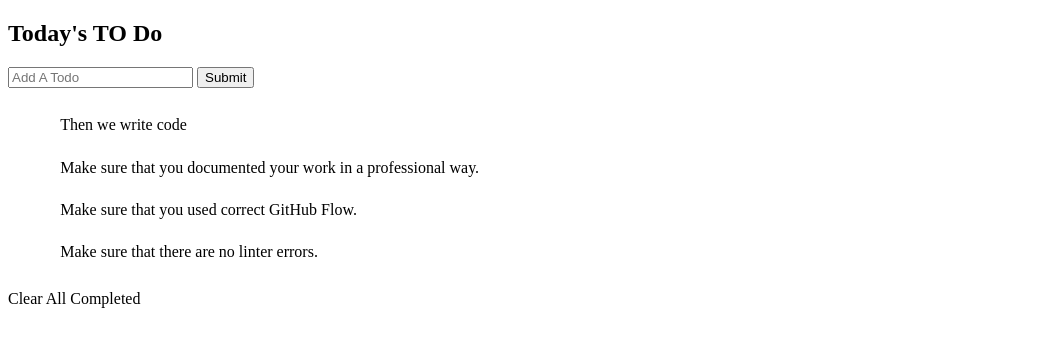
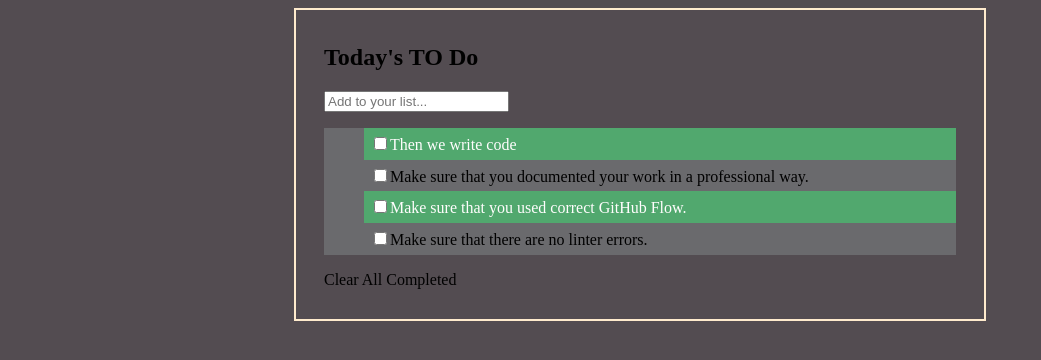
Before and after one commit to DannieMo/to-do-list, a website built with webpack: page src/index.html in a window 1280 px wide. Shown: the whole page, without its empty margins (0-1041 px from the left). Built offline with nearby package versions, Linux system fonts and the light colour scheme.

Commit message:
Add checkbox to list item and css styling to html container

```diff
--- a/src/index.html
+++ b/src/index.html
@@ -12,8 +12,8 @@
 
     <div id="wrapper">
       <div class="enter-item">
-        <input type="text" placeholder="Add A Todo" id="input">
-       <input type="submit" id="button">
+        <input type="text" placeholder="Add to your list..." id="input">
+       <!-- <input type="submit" id="button"> -->
       </div>
 
       <ul  id="todo-items">
--- a/src/index.js
+++ b/src/index.js
@@ -25,10 +25,14 @@ let list = [
 
 list = list.sort((a,b) =>  a.index - b.index);
 
+const page = document.getElementById('todo-items');
+
 const show = () => {
-  const page = document.getElementById('todo-items');
   list.forEach((e) => {
     const li = document.createElement('li');
+    const checkbox = document.createElement('input');
+    checkbox.setAttribute('type', 'checkbox');
+    li.append(checkbox);
     li.append(e.description);
     page.append(li);
   });
--- a/src/style.css
+++ b/src/style.css
@@ -1,4 +1,27 @@
+body {
+  background-color: rgb(83, 76, 81);
+}
+
 li {
   padding: 1%;
   list-style: none;
 }
+
+li:nth-of-type(odd) {
+  background-color: #51a86e;
+  color: rgb(255, 253, 253);
+}
+
+#todo-items {
+  background-color: rgb(106, 106, 109);
+}
+
+#list-container {
+  margin: 0 auto;
+  width: 50%;
+  border: 2px solid blanchedalmond;
+  padding: 14px 28px;
+  font-size: 16px;
+  cursor: pointer;
+  /* text-align: center; */
+}
```
